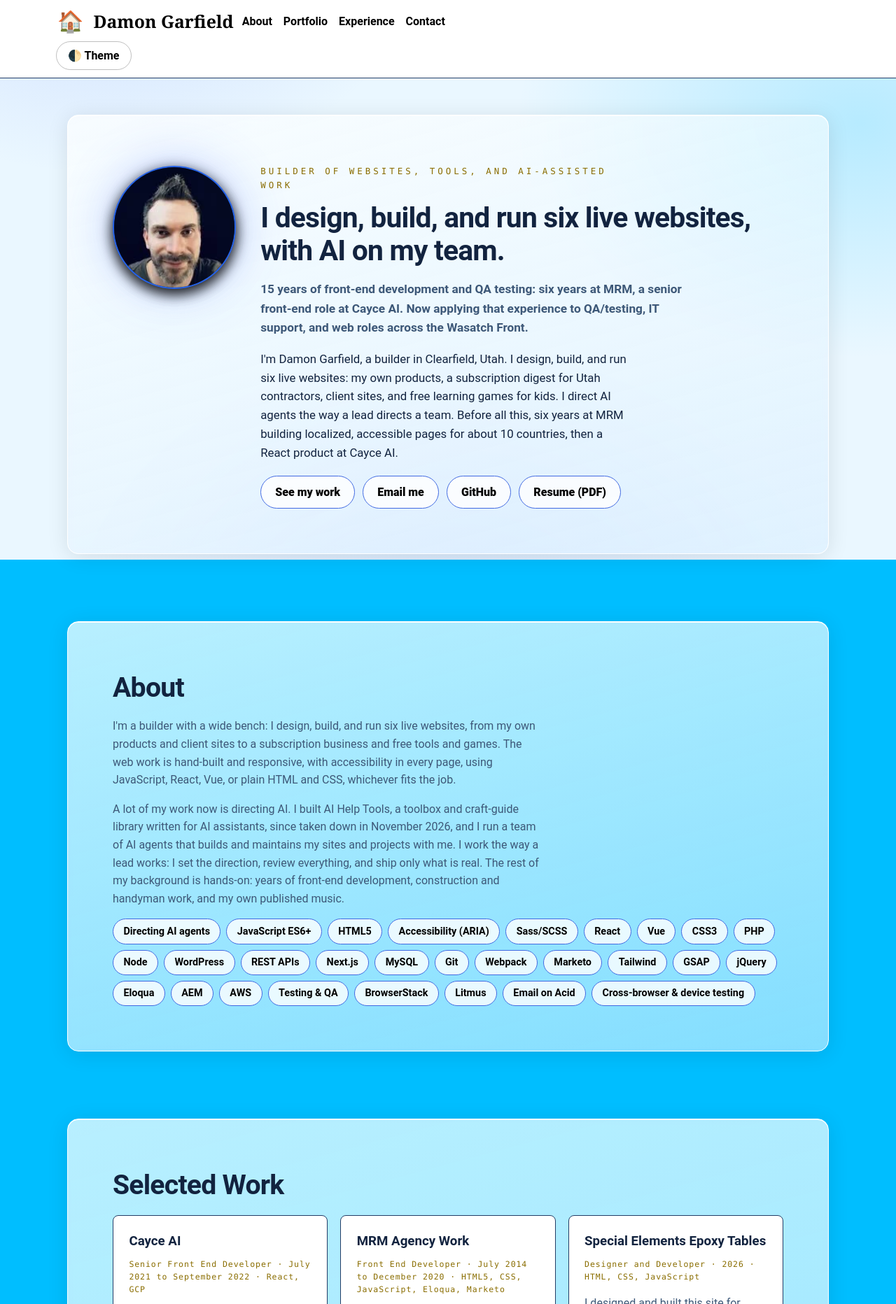
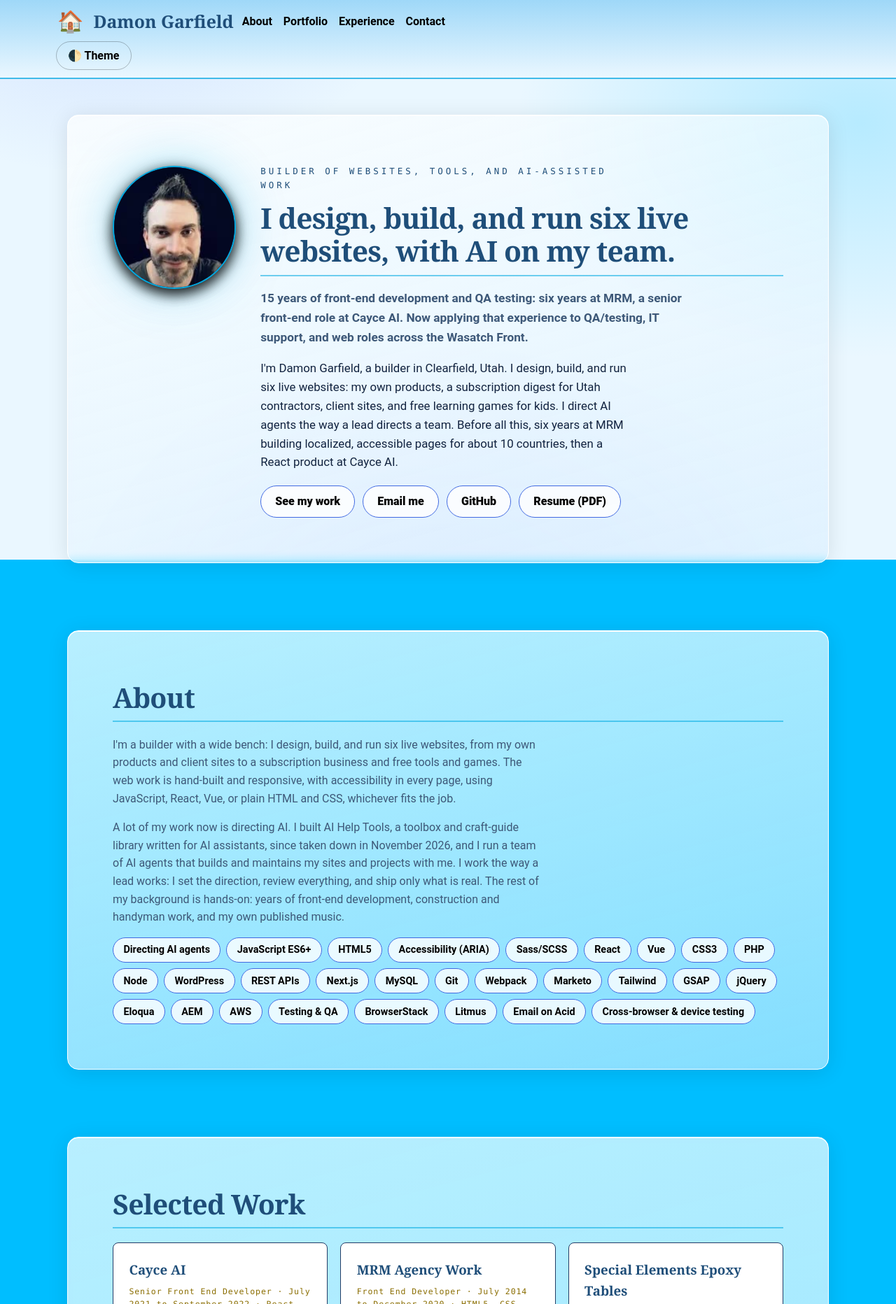
Before and after one commit to Dgarfield/dgarfield.github.io, a plain HTML site: page index.html in a window 1280 px wide. Shown: the top 1864 px of the page at 70% size. Drawn offline with Linux system fonts and the light colour scheme.

Commit message:
Portfolio v39: Damon's blue identity restyle, hybrid resume PDF

```diff
--- a/index.html
+++ b/index.html
@@ -155,6 +155,37 @@ body.light-on .world-tag{color:#3D5878}
   *,*::before,*::after{animation-duration:.01ms!important;animation-iteration-count:1!important;transition-duration:.01ms!important;scroll-behavior:auto!important}
   .card:hover{transform:none}
 }
+</style>
+
+<style id="v39-identity">
+/* v39 (Nov 18, 2026): Damon's own identity, professional first. Palette and
+   serif headings come from his approved hybrid resume: navy #1f4e79 serif
+   headings, cyan #00a9e0 section accents, sky-blue #9fd8f8 gradient in the
+   header band. Structure, wording, and the v35 accessibility fixes are
+   unchanged; dark-mode headings use the sky tint of the same family so
+   contrast stays high on the night background, and the light-mode card
+   meta keeps its v35 contrast repair. */
+section h2,.hero-head,.card h3,.subhead,.name{font-family:Georgia,'DejaVu Serif','Times New Roman',serif}
+section h2{color:#9fd8f8;border-bottom:2px solid rgba(0,169,224,.55);padding-bottom:.28em}
+.hero-head{color:#9fd8f8}
+.card h3{color:#cdeffb}
+.subhead{color:#9fd8f8}
+.hero-role{color:#00a9e0}
+.card .meta{color:#00a9e0}
+header.site{background:linear-gradient(180deg,#12325e 0%,#000a28 100%);border-bottom:2px solid rgba(0,169,224,.6)}
+.portrait{border-color:#00a9e0;box-shadow:0 10px 16px 0 #00000040,0 6px 20px 0 #000000e6,0 0 70px rgba(0,169,224,.35)}
+.card:hover{border-color:#00a9e0}
+.btn-real:hover{border-color:#00a9e0;color:#9fd8f8}
+nav a:hover{color:#00a9e0}
+body.light-on section h2{color:#1f4e79}
+body.light-on .hero-head{color:#1f4e79}
+body.light-on .card h3{color:#1f4e79}
+body.light-on .subhead{color:#1f4e79}
+body.light-on .hero-role{color:#1f4e79}
+body.light-on .name{color:#1f4e79}
+body.light-on header.site{background:linear-gradient(180deg,#9fd8f8 0%,#eaf7ff 100%);border-bottom:2px solid rgba(0,169,224,.6)}
+body.light-on .btn-real:hover{border-color:#1f4e79;color:#1f4e79}
+body.light-on nav a:hover{color:#1f4e79}
 </style>
 <!-- Person schema (v36, queued item): generalized jobTitle matching the repositioned page; sameAs lists only the GitHub profile linked on this page. -->
 <script type="application/ld+json">
```
Also changed, not shown: 1 other file.
